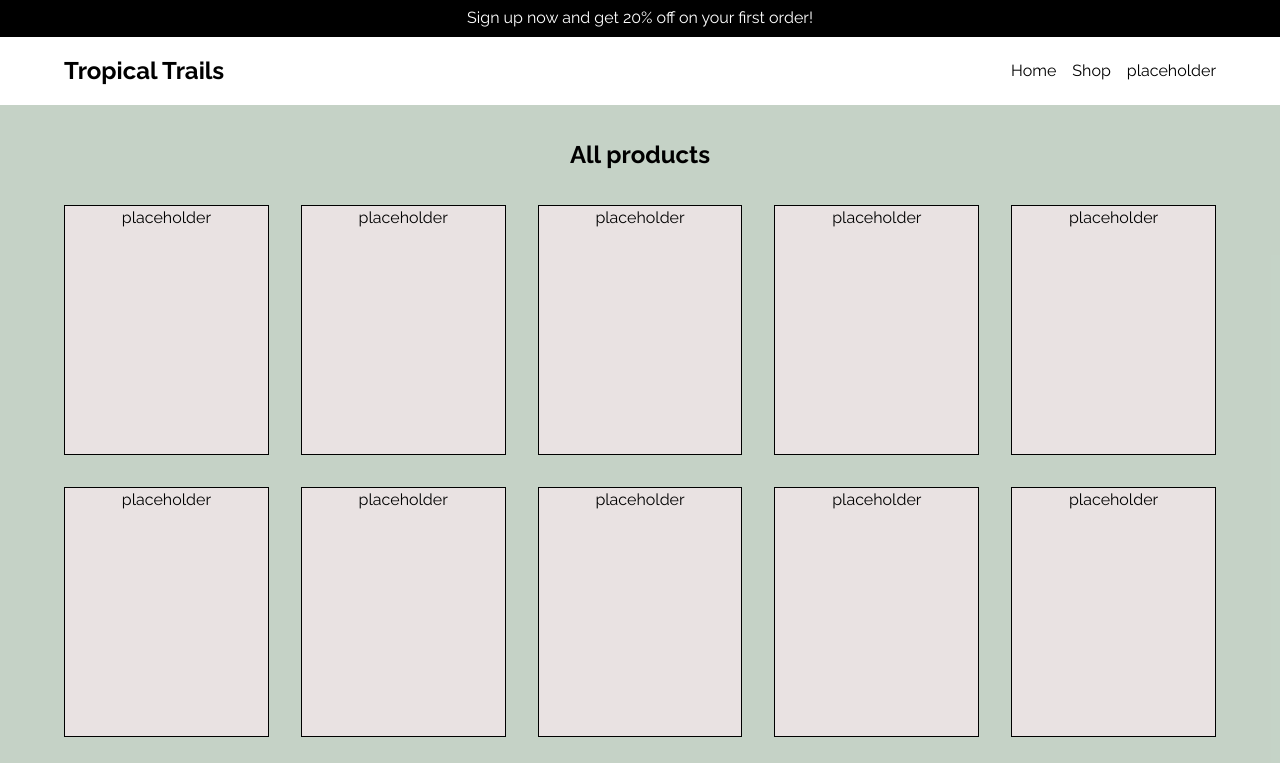
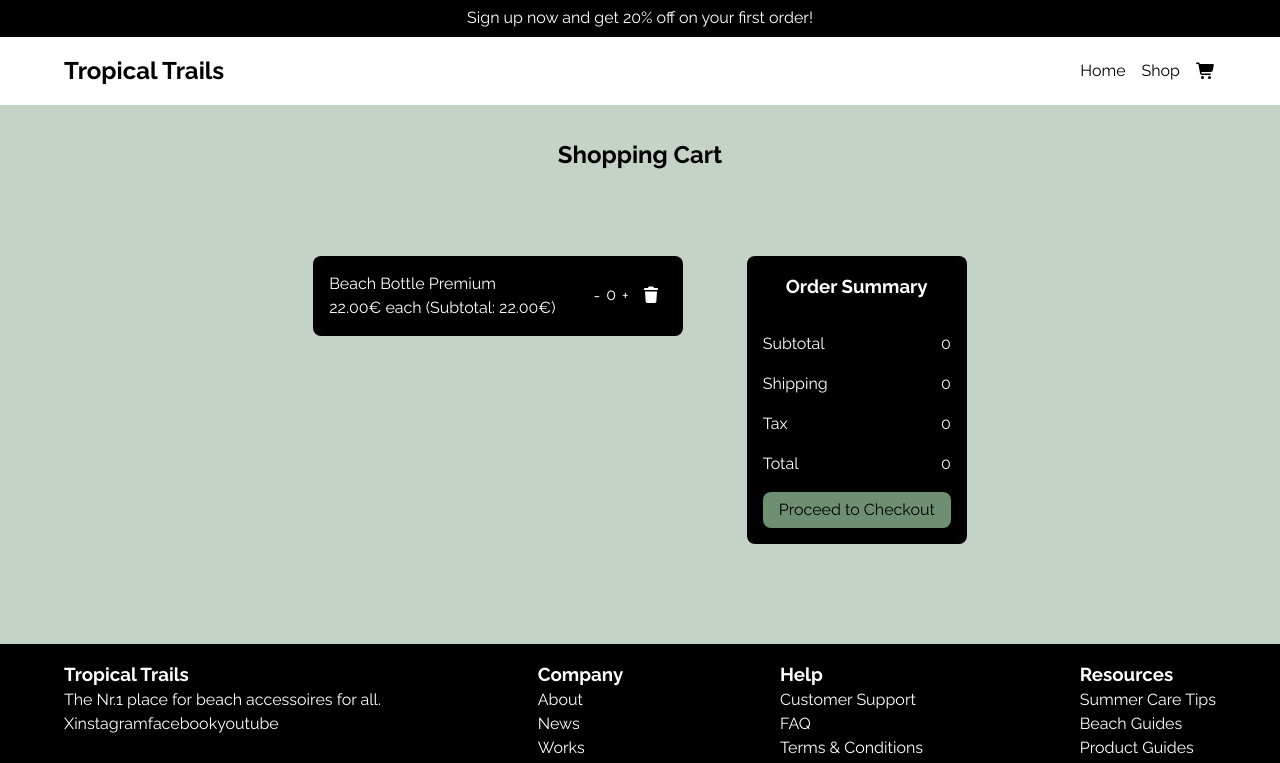
Before and after one commit to JayendraJoshi/Shopping-Cart, a React (Vite) app: page / in a window 1280 px wide. Shown: the top 763 px of the page. Built offline with nearby package versions, Linux system fonts and the light colour scheme.

Commit message:
Add and style missing cartpage components & import icons

```diff
--- a/package.json
+++ b/package.json
@@ -10,6 +10,11 @@
     "preview": "vite preview"
   },
   "dependencies": {
+    "@fortawesome/fontawesome-svg-core": "^7.2.0",
+    "@fortawesome/free-brands-svg-icons": "^7.2.0",
+    "@fortawesome/free-regular-svg-icons": "^7.2.0",
+    "@fortawesome/free-solid-svg-icons": "^7.2.0",
+    "@fortawesome/react-fontawesome": "^3.2.0",
     "react": "^19.2.0",
     "react-dom": "^19.2.0"
   },
--- /dev/null
+++ b/src/components/cart-page/cart-page.jsx
@@ -0,0 +1,52 @@
+import styles from './cart-page.module.css';
+import { FontAwesomeIcon } from '@fortawesome/react-fontawesome'
+import { faTrash } from '@fortawesome/free-solid-svg-icons'
+
+
+export default function CartPage(){
+    return (
+        <section className={styles["cart-page"]}>
+            <h2>Shopping Cart</h2>
+            <div className={styles["checkout-overview"]}>
+                <div className={styles["cart-items"]}>
+                    <div className={styles["cart-item"]}>
+                        <div className="item-description">
+                            <p>Beach Bottle Premium</p>
+                            <p>22.00€ each (Subtotal: 22.00€)</p>
+                        </div>
+                        <div className={styles["item-controls"]}>
+                            <div className={styles["quantity-control"]}>
+                                <button>-</button>
+                                <p className={styles["quantitiy-value"]}>0</p>
+                                <button>+</button>
+                            </div>
+                            <button className={styles["delete-button"]}>
+                                <FontAwesomeIcon icon={faTrash} />
+                            </button>
+                        </div>
+                    </div>
+                </div>
+                <div className={styles["order-summary"]}>
+                    <h3>Order Summary</h3>
+                    <div className={styles["subtotal-container"]}>
+                        <p>Subtotal</p>
+                        <p className={styles["subtotal-value"]}>0</p>
+                    </div>
+                    <div className={styles["shipping-container"]}>
+                        <p>Shipping</p>
+                        <p className={styles["shipping-value"]}>0</p>
+                    </div>
+                    <div className={styles["tax-container"]}>
+                        <p>Tax</p>
+                        <p className={styles["tax-value"]}>0</p>
+                    </div>
+                    <div className={styles["total-container"]}>
+                        <p>Total</p>
+                        <p className={styles["total-value"]}>0</p>
+                    </div>
+                    <button>Proceed to Checkout</button>
+                </div>
+            </div>
+        </section>
+    )
+}
--- /dev/null
+++ b/src/components/cart-page/cart-page.module.css
@@ -0,0 +1,63 @@
+.cart-page{
+    background-color: hsl(126 13% 50% / 40%);
+    padding:2rem 4rem;
+    display:flex;
+    flex-direction:column;
+    flex-grow:1;
+}
+.checkout-overview{
+    display:flex;
+    justify-content:center;
+    margin: auto 0;
+    gap:4rem;
+}
+.cart-item{
+    display:flex;
+    background:black;
+    color:white;
+    padding:1rem;
+    border-radius:8px;
+    text-align:left;
+    gap:2rem;
+}
+.cart-item .item-controls{
+    display:flex;
+    align-items:center;
+}
+.cart-item .quantity-control{
+    display:flex;
+}
+.quantity-control button{
+    background:black;
+    border:none;
+    color:white;
+    height:auto;
+}
+.cart-item .delete-button{
+    background-color:black;
+    border:none;
+    color:white;
+}
+.order-summary{
+  background:black;
+  color:white;
+  padding:1rem;
+  border-radius:8px;
+  display:flex;
+  flex-direction:column;
+  gap:1rem;
+}
+.order-summary h3{
+margin-bottom:1rem;
+}
+.order-summary div{
+    display:flex;
+    justify-content:space-between;
+}
+.order-summary button{
+    align-self:center;
+    background-color:#6F8F72;
+    border-radius:8px;
+    padding:6px 16px;
+    border:none;
+}
--- a/src/components/header.jsx
+++ b/src/components/header.jsx
@@ -1,3 +1,6 @@
+import { FontAwesomeIcon } from '@fortawesome/react-fontawesome'
+import { faCartShopping } from '@fortawesome/free-solid-svg-icons'
+
 export default function Header(){
     return(
         <header>
@@ -12,7 +15,7 @@ export default function Header(){
                     <div className="nav-controls">
                         <a>Home</a>
                         <a>Shop</a>
-                        <p>placeholder</p>
+                        <FontAwesomeIcon icon={faCartShopping} />
                     </div>
                     </div>
                 </nav>
--- a/src/components/main.jsx
+++ b/src/components/main.jsx
@@ -1,12 +1,13 @@
 import HomePage from './home-page/home-page'
 import ShopPage from './shop-page/shop-page'
+import CartPage from './cart-page/cart-page'
 
 export default function Main(){
 
     return(
         <main>
             <div className="main-wrapper">
-                <ShopPage/>
+                <CartPage/>
             </div>
         </main>
 
```
Also changed, not shown: src/components/cart-page.jsx (deleted), 2 other files (tests, documents, lock files or other folders).
